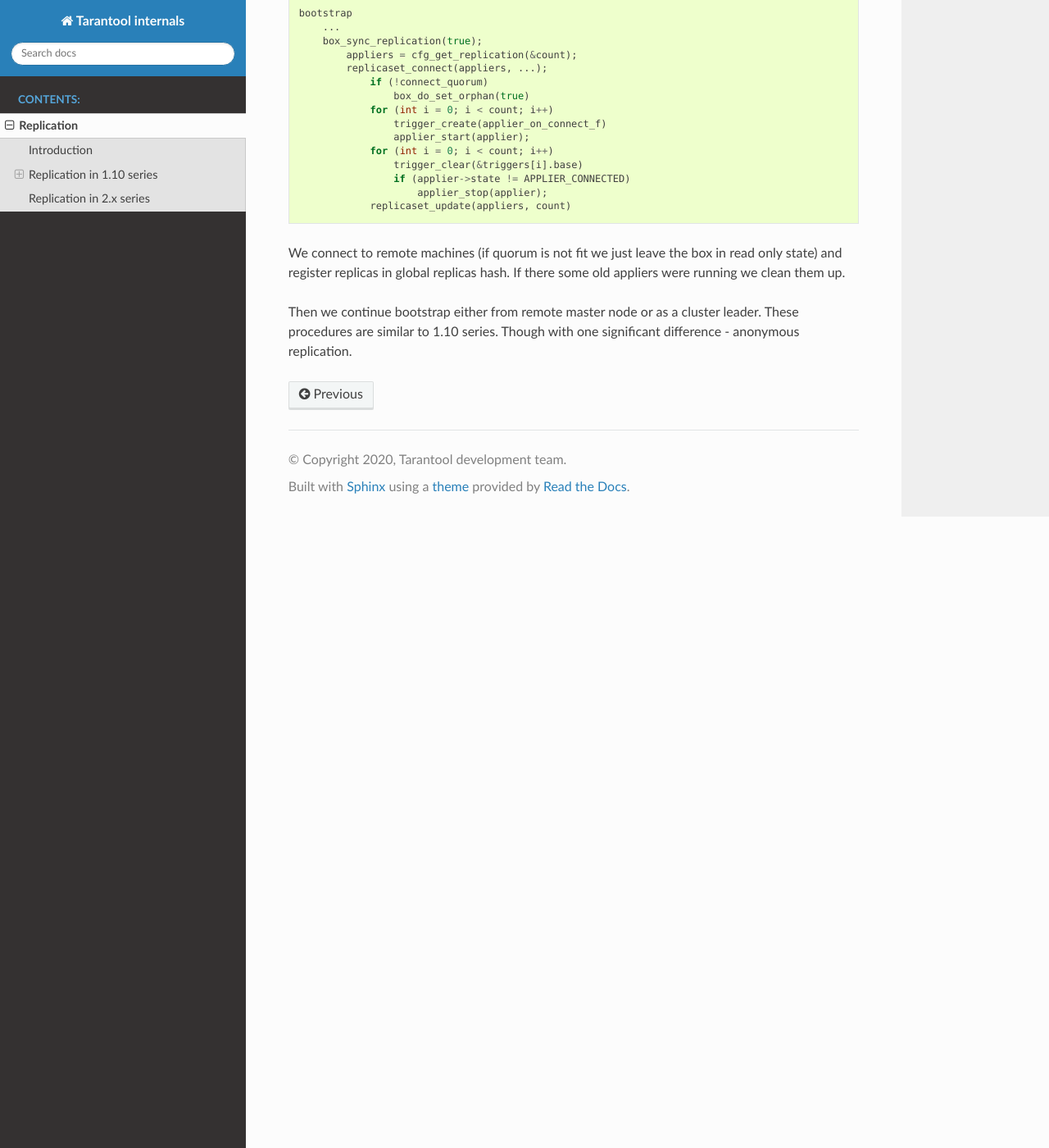
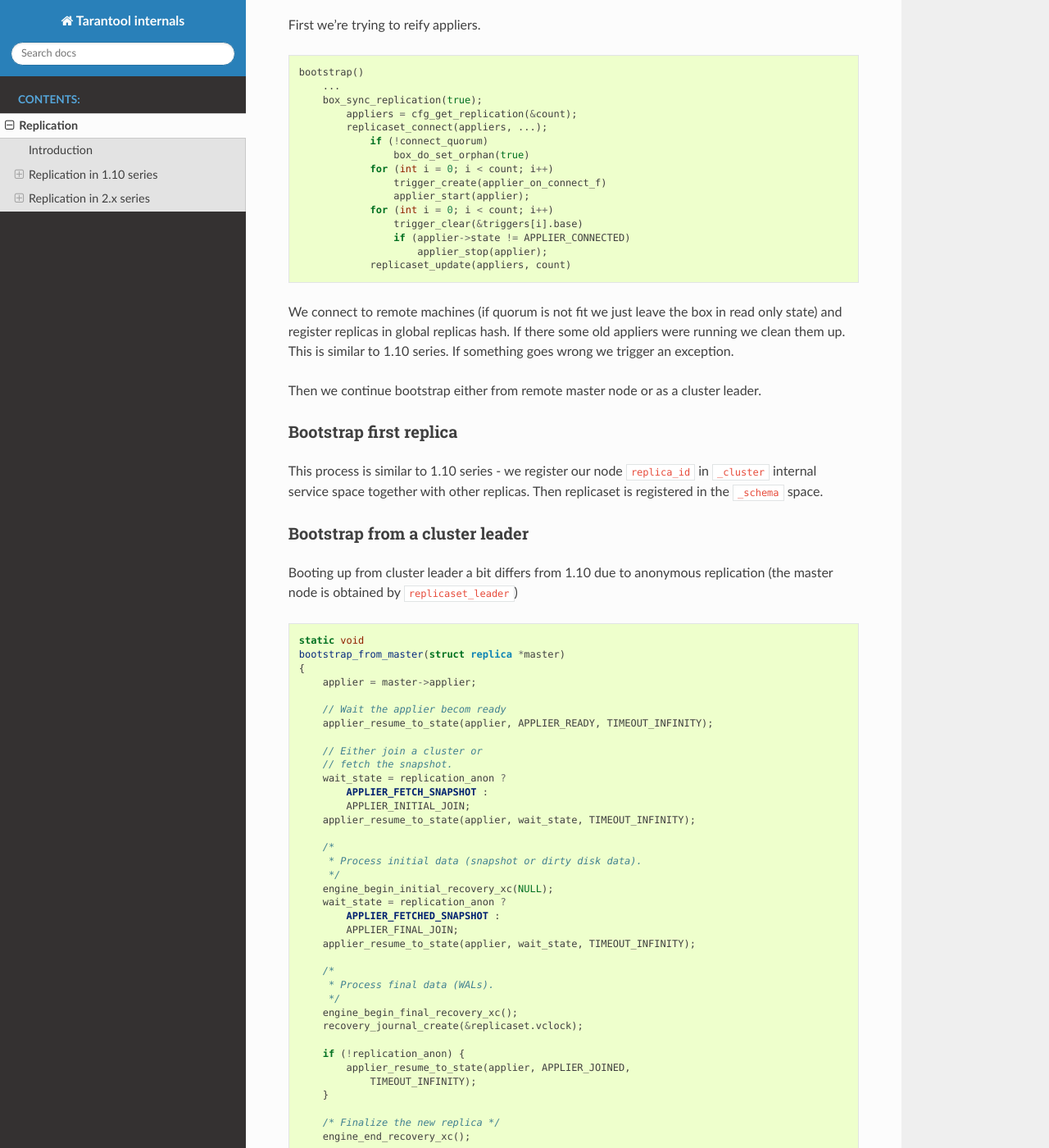
Before and after one commit to cyrillos/tarantool-ref, a Sphinx documentation site: the page built from source/replication.rst, in a window 1280 px wide and 1400 px high, scrolled down 13489 px. Shown: the whole window at 82% size. Built offline with Sphinx 7.4.7 and the Read the Docs theme 2.0.0, drawn with Linux system fonts in a browser that asks for light colours; pages that are not in the unit, such as notebooks, are missing from menus; some of the changed text lies outside the part shown.

Commit message:
replication: continute description 2.x series
Signed-off-by: Cyrill Gorcunov <gorcunov@gmail.com>

```diff
--- a/source/replication.rst
+++ b/source/replication.rst
@@ -692,7 +692,7 @@
 
 .. code-block:: c
 
-    box_cfg_xc
+    box_cfg_xc(void)
         ...
         // prepare replicaset
         replication_init();
@@ -701,11 +701,14 @@
 
 The ``box_set_replication_anon`` serves anonymous replications.
 Most important part here is that this code is called by two places:
-from cold start of tarantool and when ``box.cfg{}``} is triggered manually
-(from interactive console or script). Thus if previously the node has
-been in anonymous replication mode (where we only fetch fresh data from
-remote master machine) and become a normal replica we have to reset
-all previous appliers and reconnect to a master.
+from the cold start of tarantool and when ``box.cfg{}``} is triggered
+manually (from interactive console or script).
+
+Thus if previously the node has been an anonymous replica (where we only
+fetch fresh data from the remote master machine) and wanna be a normal
+replica then we have to reset all previous appliers and reconnect
+to a master. In turn it implies that previously we've finished bootup
+with anonymous replication and we have some appliers running.
 
 .. code-block:: c
 
@@ -743,16 +746,15 @@
                 " has finished");
         }
 
-Again, this code takes place only if normal bootup already processed
-and we've reconfigured the tarantool instance in runtime. Any error at
-this stage will cause tarantool to exit.
+On a cold start if we gonna be an anonymous replica we just remember the
+setting in `replication_anon`. Then we continue bootstrap procesure
+(we don't consider local recovery for simplicity sake).
 
-Then we continue bootstrap procesure (we don't consider local recovery
-to be short). First we're trying to reify appliers
+First we're trying to reify appliers.
 
 .. code-block:: c
 
-    bootstrap
+    bootstrap()
         ...
         box_sync_replication(true);
             appliers = cfg_get_replication(&count);
@@ -770,8 +772,105 @@
 
 We connect to remote machines (if quorum is not fit we just leave
 the box in read only state) and register replicas in global replicas
-hash. If there some old appliers were running we clean them up.
+hash. If there some old appliers were running we clean them up. This
+is similar to 1.10 series. If something goes wrong we trigger an
+exception.
 
 Then we continue bootstrap either from remote master node or as
-a cluster leader. These procedures are similar to 1.10 series. Though
-with one significant difference - anonymous replication.
+a cluster leader.
+
+Bootstrap first replica
+~~~~~~~~~~~~~~~~~~~~~~~
+
+This process is similar to 1.10 series - we register our node
+``replica_id`` in ``_cluster`` internal service space together
+with other replicas. Then replicaset is registered in the
+``_schema`` space.
+
+Bootstrap from a cluster leader
+~~~~~~~~~~~~~~~~~~~~~~~~~~~~~~~
+
+Booting up from cluster leader a bit differs from 1.10 due to
+anonymous replication (the master node is obtained by
+``replicaset_leader``)
+
+.. code-block:: c
+
+    static void
+    bootstrap_from_master(struct replica *master)
+    {
+        applier = master->applier;
+
+        // Wait the applier becom ready
+        applier_resume_to_state(applier, APPLIER_READY, TIMEOUT_INFINITY);
+
+        // Either join a cluster or
+        // fetch the snapshot.
+        wait_state = replication_anon ?
+            APPLIER_FETCH_SNAPSHOT :
+            APPLIER_INITIAL_JOIN;
+        applier_resume_to_state(applier, wait_state, TIMEOUT_INFINITY);
+
+        /*
+         * Process initial data (snapshot or dirty disk data).
+         */
+        engine_begin_initial_recovery_xc(NULL);
+        wait_state = replication_anon ?
+            APPLIER_FETCHED_SNAPSHOT :
+            APPLIER_FINAL_JOIN;
+        applier_resume_to_state(applier, wait_state, TIMEOUT_INFINITY);
+
+        /*
+         * Process final data (WALs).
+         */
+        engine_begin_final_recovery_xc();
+        recovery_journal_create(&replicaset.vclock);
+
+        if (!replication_anon) {
+            applier_resume_to_state(applier, APPLIER_JOINED,
+                TIMEOUT_INFINITY);
+        }
+
+        /* Finalize the new replica */
+        engine_end_recovery_xc();
+
+        /* Switch applier to initial state */
+        applier_resume_to_state(applier, APPLIER_READY, TIMEOUT_INFINITY);
+        ...
+    }
+
+An interesting moment here is if we boot as an anonymous replica: instead
+of joining master we wait the applier (ie ``applier_f``) to fetch a snapshot
+of data from remote master node. Same time if we've been an anonymous replica
+we try to make a transition to become a regular one.
+
+.. code-block:: c
+
+    static int
+    applier_f(va_list ap)
+        ...
+        while (!fiber_is_cancelled()) {
+            try {
+                // Connect to remote peers
+                applier_connect(applier);
+                if (tt_uuid_is_nil(&REPLICASET_UUID)) {
+                    // Either join to cluster or
+                    // just fetch a data snapshot
+                    if (replication_anon)
+                        applier_fetch_snapshot(applier);
+                    else
+                        applier_join(applier);
+                }
+                if (instance_id == REPLICA_ID_NIL &&
+                    !replication_anon) {
+                    // We've been an anonymous replica
+                    // and become a normal one
+                    applier_register(applier);
+                }
+                applier_subscribe(applier);
+            } catch() {
+                ...
+            }
+        }
+
+Then we jump into ``applier_subscribe`` lifetyme cycle.
```
